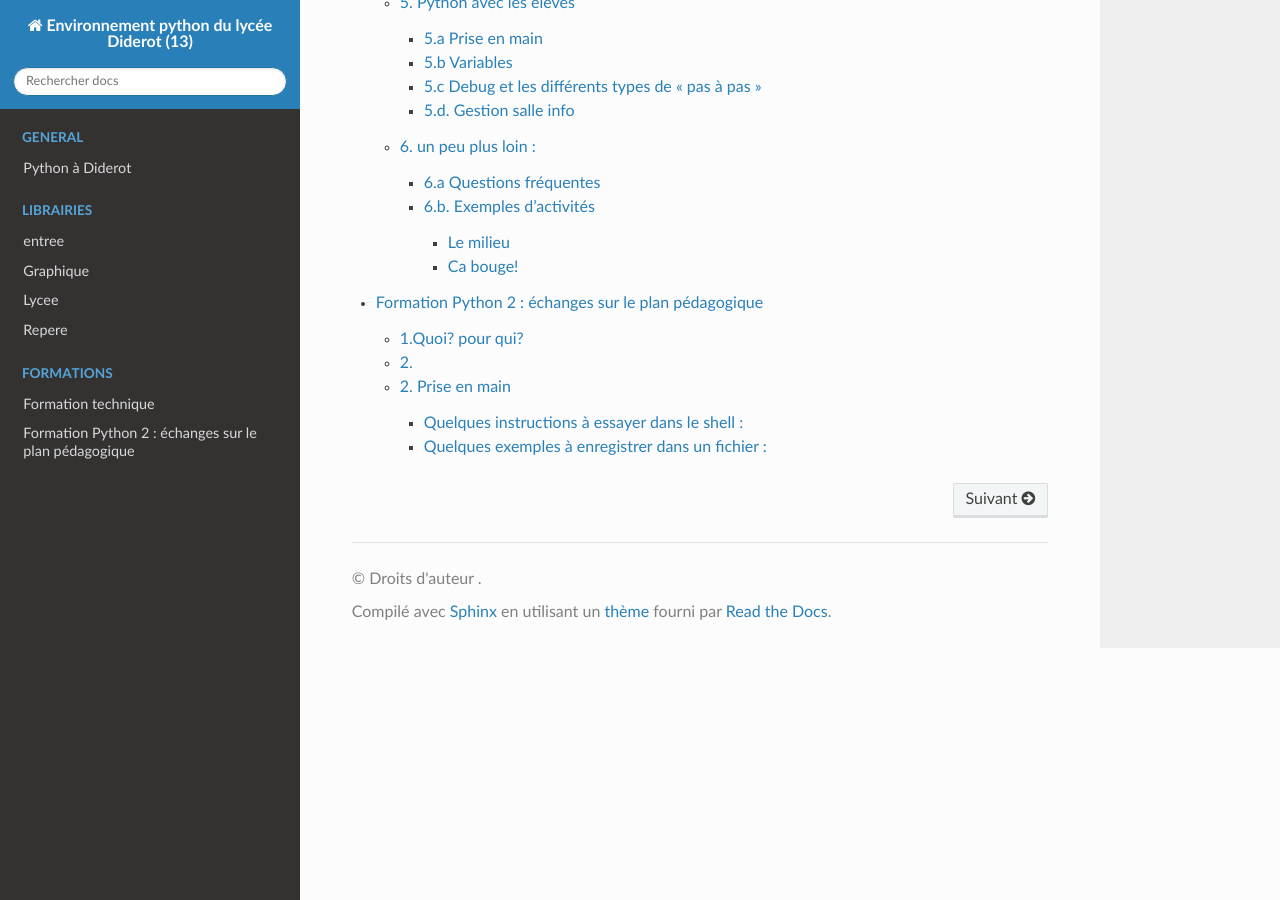
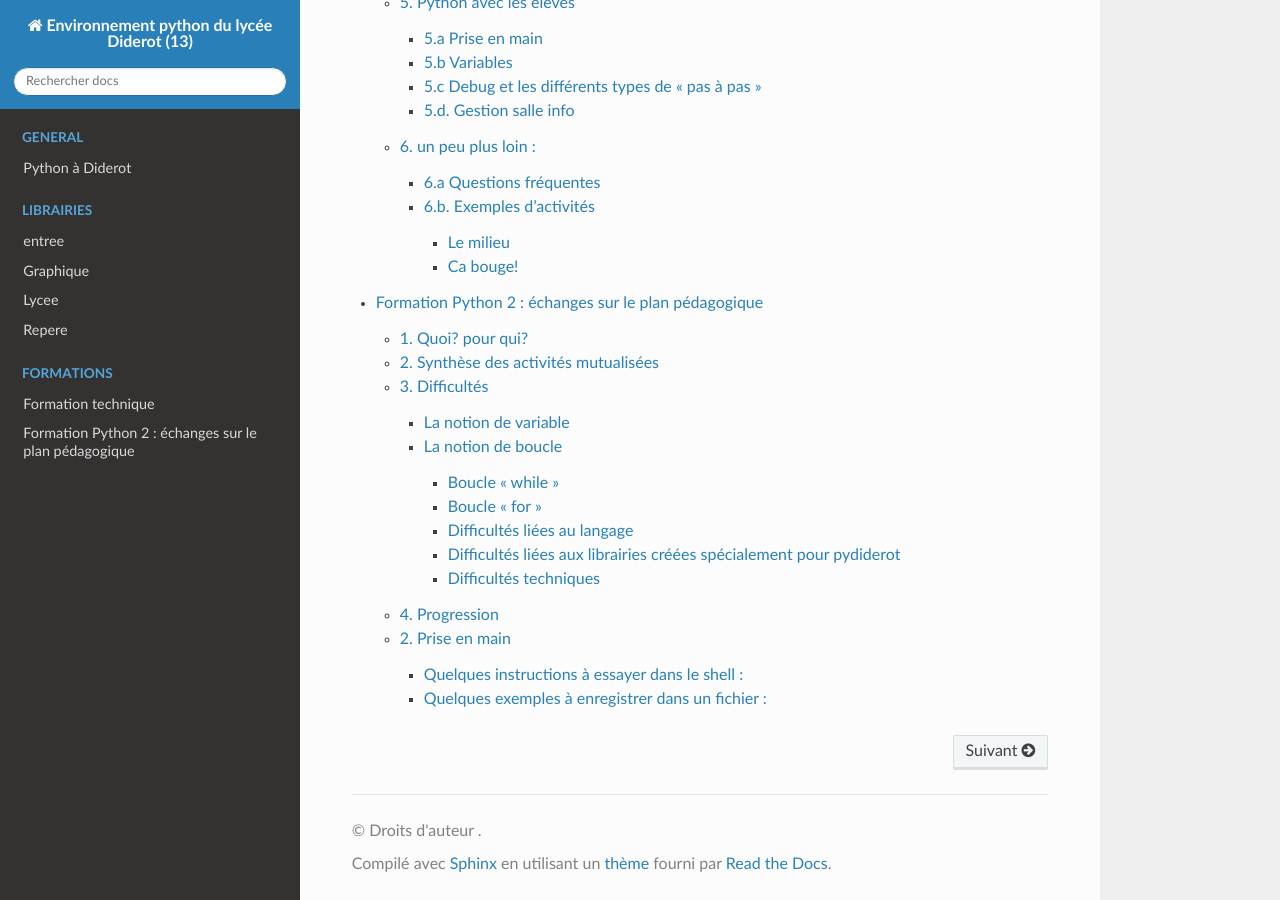
Before and after one commit to Pydiderot/pydiderotIDE, a Sphinx documentation site: the page built from docs/toctree.rst, in a window 1280 px wide and 900 px high, scrolled down 1897 px. Built offline with Sphinx 7.4.7 and the Read the Docs theme 2.0.0, drawn with Linux system fonts in a browser that asks for light colours.

Commit message:
Update enseignants2.md

```diff
--- a/docs/formation/enseignants2.md
+++ b/docs/formation/enseignants2.md
@@ -1,18 +1,50 @@
 # Formation Python 2 : échanges sur le plan pédagogique
 
-## 1.Quoi? pour qui?
+## 1. Quoi? pour qui?
 Ce document est utilisé en formation interne au lycée, pour partager nos expériences avec l'environnement python du lycée.
 Il est téléchargeable en pdf à l'url https://pydiderot.readthedocs.io/_static/formation2.pdf.
+
 Il fait référence à des documents mutualisés en interne par les professeurs du lycée Diderot, Marseille. Ces documents ne sont pas forcément publiés.
 
 L'objectif est de :
 
-   - discuter d'une progression sur l'algorithmique
+   - partager des idées d'activités sur l'algorithmique (une synthèse des activités mutualisées par les collègues est proposée)
    - partager les difficultés que rencontrent nos élèves dans l'apprentissage de l'algorithmique
    - partager les difficultés techniques que nous rencontrons ou que rencontrent nos élèves dans l'utilisation de l'environnement pydiderot
-   - partager des idées d'activités sur l'algorithmique
+   - discuter d'une progression sur l'algorithmique
 
-## 2.
+
+## 2. Synthèse des activités mutualisées
+
+
+## 3. Difficultés
+### La notion de variable
+introduction délicate : ne pas croire que c'est facile
+
+différentes utilisation : '''x=5''' est plus simple à comprendre pour les élèves que '''x=x+1''' ou que '''for j in range(5)'''
+
+faire une activité débranchée
+
+faire un travail préalable en maths (ou en parallèle)
+### La notion de boucle
+#### Boucle "while"
+nécessite d'expliquer '''x=x+1'''
+
+nécessite de traduire en langage python "tant que j < 5, il faut répéter ..... fin."
+
+le "il faut répéter" se traduit par une virgule !
+
+le "fin" se traduit par une absence de tabulation !
+
+#### Boucle "for"
+nécessite d'expliquer le range()...
+#### Difficultés liées au langage
+#### Difficultés liées aux librairies créées spécialement pour pydiderot
+#### Difficultés techniques
+
+
+
+## 4. Progression
 
 **********la suite est à modifier*****************
 ## 2. Prise en main
```
